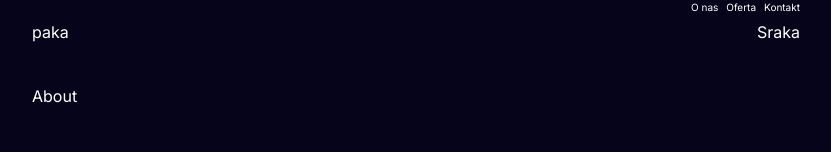
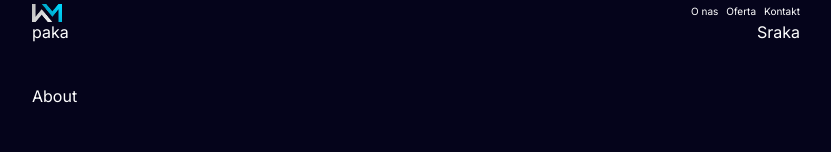
Before and after one commit to m-uchyla/wm-site, a Next.js app: page / in a window 1280 px wide. Shown: the top 152 px of the page, without its empty margins (224-1055 px from the left). Built offline with nearby package versions, Linux system fonts and the light colour scheme.

Commit message:
Navbar and logos

```diff
--- /dev/null
+++ b/src/assets/index.js
@@ -0,0 +1,7 @@
+import favicon from "./logoImgs/favicon.png"
+import WMlogo from "./logoImgs/WMlogo.png"
+
+export {
+    favicon,
+    WMlogo
+}
--- a/src/components/templates/navbar.js
+++ b/src/components/templates/navbar.js
@@ -1,14 +1,31 @@
+import { WMlogo } from "../../assets"
 import { navLinks } from "@/constants"
+import Image from "next/image"
+import { useState } from "react";
 
 export default function Navbar() {
+  const [navbar, setNavbar] = useState(false);
+
+  const changeBackground = () => {
+    if(window.scrollY >= 5) {
+      setNavbar(true)
+    } else {
+      setNavbar(false)
+    }
+  }
+  window.addEventListener('scroll', changeBackground);
+
   return (
-      <nav className="flex justify-between">
+    <nav className={`flex justify-between py-1 ${navbar ? "navbar-down" : "navbar-up"}`}>
       <div>
-
+        <Image
+        src={WMlogo}
+        width={30}
+        />
       </div>
       <ul className="flex">
         {navLinks.map((link, index) => (
-            <li className={`text-[10px] ${index === navLinks.length - 1 ? "mr-0" : "mr-2"}`}>{link.title}</li>
+          <li className={`text-[10px] ${index === navLinks.length - 1 ? "mr-0" : "mr-2"} cursor-pointer`}>{link.title}</li>
         ))}
       </ul>
     </nav>
--- a/src/styles/globals.css
+++ b/src/styles/globals.css
@@ -42,6 +42,23 @@ nav {
 
 
 /*------------------------------------------------------------------------------------*/
+.navbar-up{
+  transition: 0.5s;
+  background-color: transparent;
+  z-index: 10;
+}
+.navbar-down{
+  z-index: 10;
+  transition: 0.5s;
+  background-color: #05041b33;
+  backdrop-filter: blur(2px);
+  box-shadow:
+  0px 0.6px 3.6px -6px rgba(0, 0, 0, 0.053),
+  0px 1.4px 8.6px -6px rgba(0, 0, 0, 0.077),
+  0px 2.6px 16.2px -6px rgba(0, 0, 0, 0.095),
+  0px 4.7px 28.8px -6px rgba(0, 0, 0, 0.113);
+}
+
 
 .text-gradient {
   background: radial-gradient(
```
Also changed, not shown: src/assets/logoImgs/WMlogo.png (added), src/assets/logoImgs/favicon.png (added). Lines whose indentation alone changed are shown as unchanged.
